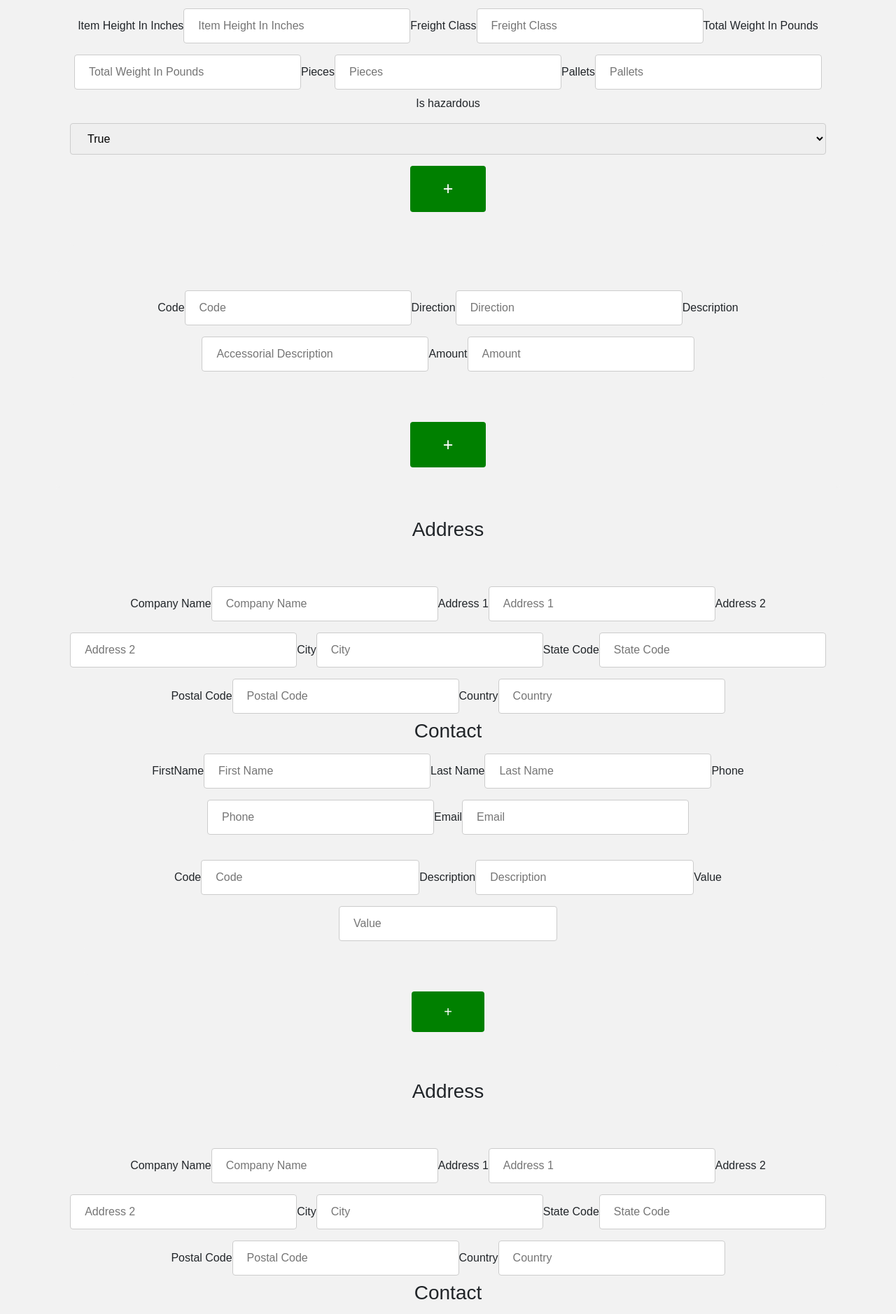
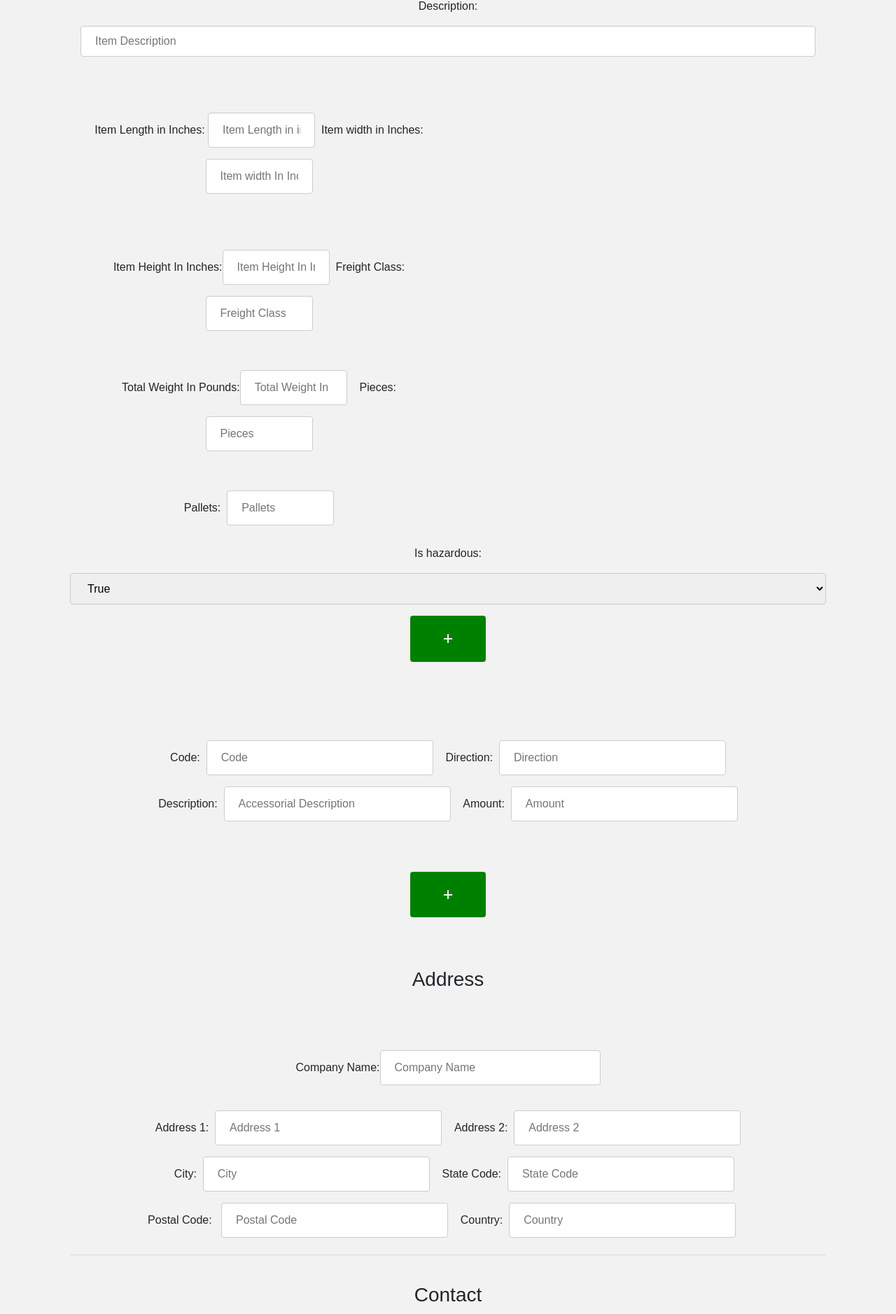
Before and after one commit to Avidexp/test_Forms, a React (Create React App) app: page / in a window 1280 px wide. Shown: the part 610-2488 px from the top of the page at 70% size. Built offline with nearby package versions, Linux system fonts and the light colour scheme.

Commit message:
Finished Forms

```diff
--- a/src/App.js
+++ b/src/App.js
@@ -1,6 +1,6 @@
 import React, { Component } from 'react';
 import './App.css';
-import {PanelGroup, Panel, Button, Alert} from "react-bootstrap";
+import {PanelGroup, Panel, Button, Alert, Col} from "react-bootstrap";
 import axios from 'axios';
 
 
@@ -336,7 +336,7 @@ let accessorial = {AccessorialCode, AccessorialDirection, AccessorialDescription
 
   } else {
     this.setState({accessorials:[...this.state.accessorials, accessorial]});
-
+    document.getElementById("AccessorialsError").innerHTML = "";
   }
 
 };
@@ -349,60 +349,71 @@ let accessorial = {AccessorialCode, AccessorialDirection, AccessorialDescription
         </header>
         <div>
 
-        <label >Customer Name</label> &nbsp;
+        <label >Customer Name: </label> &nbsp;
         <input type="text" id="customerName" name="customerName" placeholder="Customer Name"/>&nbsp;&nbsp;
-
-        <label >Shipment Number</label>&nbsp;
+        <label >Shipment Number: </label>&nbsp;
         <input type="text" id="shipmentNumber" name="shipmentNumber" placeholder="Shipment Number"/> &nbsp; <br/>
 
-        <label>Total Charge</label>
+        <br/>
+
+        <label>Total Charge: </label>&nbsp;
         <input type="text" id="totalCharge" name="totalCharge" placeholder="Total Charge"/>
 
-        <label >Ship Date</label>
+      <Col mdPull={6}>
+        <label >Ship Date: </label>&nbsp;
 <input type="date" name="shipDate" id="shipDate"/>
 
-<label>Delivery Date</label>
+<label>Delivery Date: </label>&nbsp;
 <input type="date" name="deliveryDate" id="deliveryDate"/>
 <br/>
-
+</Col>
 <div id="DateError" style={{'color': 'black'}}></div>
 <PanelGroup>
 
 
  <Panel collapsible header="Charges" eventKey="2">
 
-     <label>Code</label>
-     <input type="text" id="ChargesCode" name="ChargesCode" placeholder="Direction"/>
+     <label>Code: </label>&nbsp;
+     <input type="text" id="ChargesCode" name="ChargesCode" placeholder="Direction"/>&nbsp;&nbsp;
 
 
-     <label >Amount</label>
+     <label >Amount: </label>&nbsp;
      <input type="text" id="ChargesAmount" name="ChargesAmount" placeholder="Amount"/>
 
-     <label >Description</label>
+      <Col md={12} lg={12}>
+     <label >Description: </label>
      <input type="textarea" id="itemDescription" name="itemDescription" placeholder="Item Description"/>
+      </Col>
+      <br/>
+      <Col xs={4} md={4} lg={6} >
+     <label >Item Length in Inches: </label>&nbsp;
+     <input type="text" id="itemLengthInInches" name="itemLengthInInches" placeholder="Item Length in inches"/>&nbsp;&nbsp;
 
-     <label >Item Length in Inches</label>
-     <input type="text" id="itemLengthInInches" name="itemLengthInInches" placeholder="Item Length in inches"/>
+     <label>Item width in Inches: </label>
+     <input type="text" id="itemwidthInInches" name="itemwidthInInches" placeholder="Item width In Inches"/>
+    </Col>
+     <br/>
+     <Col xs={4} md={4} lg={6} >
+     <label >Item Height In Inches: </label>
+     <input type="text" id="itemHeightInInches" name="itemHeightInInches" placeholder="Item Height In Inches"/>
+     &nbsp;&nbsp;
+     <label>Freight Class: </label>
+     <input type="text" id="freightClass" name="freightClass" placeholder="Freight Class"/>
+     </Col>
 
-     <label>Item width in Inches</label>
-     <input type="text" id="itemwidthInInches" name="itemwidthInInches" placeholder="Item width In Inches"/>
+     <Col xs={4} md={4} lg={6} >
+     <label>Total Weight In Pounds: </label>
+     <input type="text" id="totalWeightInPounds" name="totalWeightInPounds" placeholder="Total Weight In Pounds"/>
+     &nbsp;&nbsp;&nbsp;&nbsp;
+     <label>Pieces: </label>
+     <input type="text" id="pieces" name="pieces" placeholder="Pieces"/>
+      </Col>
 
-     <label >Item Height In Inches</label>
-     <input type="text" id="itemHeightInInches" name="itemHeightInInches" placeholder="Item Height In Inches"/>
-
-     <label>Freight Class</label>
-     <input type="text" id="freightClass" name="freightClass" placeholder="Freight Class"/>
-
-     <label>Total Weight In Pounds</label>
-     <input type="text" id="totalWeightInPounds" name="totalWeightInPounds" placeholder="Total Weight In Pounds"/>
-
-     <label>Pieces</label>
-     <input type="text" id="pieces" name="pieces" placeholder="Pieces"/>
-
-     <label >Pallets</label>
+      <Col xs={4} md={4} lg={6} >
+     <label >Pallets: </label>&nbsp;&nbsp;
      <input type="text" id="pallets" name="pallets" placeholder="Pallets"/>
-
-     <label>Is hazardous</label>
+      </Col>
+     <label>Is hazardous: </label>
      <select id="isHazardous">
          <option value="true">True</option>
          <option value="false">False</option>
@@ -460,16 +471,16 @@ let accessorial = {AccessorialCode, AccessorialDirection, AccessorialDescription
 
  <Panel collapsible header="Accessorials" eventKey="3">
 
-    <label >Code</label>
-     <input type="text" id="AccessorialCode" name="code" placeholder="Code"/>
+    <label >Code: </label>&nbsp;&nbsp;
+     <input type="text" id="AccessorialCode" name="code" placeholder="Code"/>&nbsp;&nbsp;&nbsp;&nbsp;
 
-     <label>Direction</label>
+     <label>Direction: </label>&nbsp;&nbsp;
      <input type="text" id="AccessorialDirection" name="AccessorialDirection" placeholder="Direction"/>
+      <br/>
+     <label>Description: </label>&nbsp;&nbsp;
+     <input type="text" id="AccessorialDescription" name="AccessorialDescription" placeholder="Accessorial Description"/>&nbsp;&nbsp;&nbsp;&nbsp;
 
-     <label>Description</label>
-     <input type="text" id="AccessorialDescription" name="AccessorialDescription" placeholder="Accessorial Description"/>
-
-     <label >Amount</label>
+     <label >Amount: </label>&nbsp;&nbsp;
      <input type="text" id="AccessorialAmount" name="Amount" placeholder="Amount"/>
 
       <br/>
@@ -513,51 +524,54 @@ let accessorial = {AccessorialCode, AccessorialDirection, AccessorialDescription
      <br/>
      <h3>Address</h3><br/>
      <br/>
-     <label >Company Name</label>
+     <Col md={12} lg={12}>
+     <label >Company Name: </label>
      <input type="text" id="OriginCompanyName" name="CompanyName" placeholder="Company Name"/>
+      </Col>
 
-     <label >Address 1</label>
-     <input type="text" id="OriginAddress1" name="Address1" placeholder="Address 1"/>
+     <label >Address 1: </label>&nbsp;&nbsp;
+     <input type="text" id="OriginAddress1" name="Address1" placeholder="Address 1"/>&nbsp;&nbsp;&nbsp;&nbsp;
 
-     <label >Address 2</label>
-     <input type="text" id="OriginAddress2" name="Address2" placeholder="Address 2"/>
+     <label >Address 2: </label>&nbsp;&nbsp;
+     <input type="text" id="OriginAddress2" name="Address2" placeholder="Address 2"/> <br/>&nbsp;&nbsp;&nbsp;&nbsp;
 
-     <label >City</label>
-     <input type="text" id="OriginCity" name="City" placeholder="City"/>
+     <label >City: </label>&nbsp;&nbsp;
+     <input type="text" id="OriginCity" name="City" placeholder="City"/>&nbsp;&nbsp;&nbsp;&nbsp;
 
-     <label >State Code</label>
-     <input type="text" id="OriginStateCode" name="StateCode" placeholder="State Code"/>
+     <label >State Code: </label>&nbsp;&nbsp;
+     <input type="text" id="OriginStateCode" name="StateCode" placeholder="State Code"/> <br/>
 
-     <label>Postal Code</label>
-     <input type="text" id="OriginPostalCode" name="PostalCode" placeholder="Postal Code"/>
+     <label>Postal Code: </label> &nbsp;&nbsp;
+     <input type="text" id="OriginPostalCode" name="PostalCode" placeholder="Postal Code"/>&nbsp;&nbsp;&nbsp;&nbsp;
 
-     <label >Country</label>
-     <input type="text" id="OriginCountry" name="Country" placeholder="Country"/>
+     <label >Country: </label>&nbsp;&nbsp;
+     <input type="text" id="OriginCountry" name="Country" placeholder="Country"/>&nbsp;&nbsp;&nbsp;&nbsp;
 
-
+      <hr/>
       <br/>
       <h3>Contact </h3>
-      <label >FirstName</label>
-     <input type="text" id="OriginContactFirstName" name="FirstName" placeholder="First Name"/>
+      <br/>
+      <label >FirstName: </label>&nbsp;&nbsp;
+     <input type="text" id="OriginContactFirstName" name="FirstName" placeholder="First Name"/>&nbsp;&nbsp;&nbsp;&nbsp;
 
-     <label >Last Name</label>
-     <input type="text" id="OriginContactLastName" name="LastName" placeholder="Last Name"/>
+     <label >Last Name: </label>
+     <input type="text" id="OriginContactLastName" name="LastName" placeholder="Last Name"/> <br/>
 
-     <label >Phone</label>
-     <input type="text" id="OriginContactPhone" name="Phone" placeholder="Phone"/>
+     <label >Phone: </label>&nbsp;&nbsp;
+     <input type="text" id="OriginContactPhone" name="Phone" placeholder="Phone"/>&nbsp;&nbsp;&nbsp;&nbsp;
 
-     <label >Email</label>
+     <label >Email: </label>
      <input type="text" id="OriginContactEmail" name="Email" placeholder="Email"/>
      <br/>
      <Panel header="Reference Numbers" bsStyle="info">
 
-     <label >Code</label>
-      <input type="text" id="OriginReferenceNumberCode" name="OriginReferenceNumberCode" placeholder="Code"/>
+     <label >Code: </label>&nbsp;&nbsp;
+      <input type="text" id="OriginReferenceNumberCode" name="OriginReferenceNumberCode" placeholder="Code"/>&nbsp;&nbsp;&nbsp;&nbsp;
 
-      <label>Description</label>
-      <input type="text" id="OriginReferenceNumberDescription" name="iderenceNumbersDescription" placeholder="Description"/>
+      <label>Description: </label>&nbsp;&nbsp;
+      <input type="text" id="OriginReferenceNumberDescription" name="iderenceNumbersDescription" placeholder="Description"/> <br/>
 
-      <label >Value</label>
+      <label >Value: </label>
       <input type="text" id="OriginReferenceNumberValue" name="OriginReferenceNumberValue" placeholder="Value"/>
 
 
@@ -597,51 +611,52 @@ let accessorial = {AccessorialCode, AccessorialDirection, AccessorialDescription
 
      <h3>Address</h3><br/>
      <br/>
-     <label >Company Name</label>
+     <Col md={12} lg={12}>
+     <label >Company Name: </label>&nbsp;&nbsp;
      <input type="text" id="Destination_CompanyName" name="DestinationCompanyName" placeholder="Company Name"/>
+     </Col>
+     <label >Address 1: </label>&nbsp;&nbsp;
+     <input type="text" id="Destination_Address1" name="DestinationAddress1" placeholder="Address 1"/>&nbsp;&nbsp;&nbsp;&nbsp;
 
-     <label >Address 1</label>
-     <input type="text" id="Destination_Address1" name="DestinationAddress1" placeholder="Address 1"/>
+     <label >Address 2: </label>&nbsp;&nbsp;
+     <input type="text" id="Destination_Address2" name="DestinationAddress2" placeholder="Address 2"/><br/>
 
-     <label >Address 2</label>
-     <input type="text" id="Destination_Address2" name="DestinationAddress2" placeholder="Address 2"/>
+     <label >City: </label>&nbsp;&nbsp;
+     <input type="text" id="Destination_City" name="DestinationCity" placeholder="City"/>&nbsp;&nbsp;&nbsp;&nbsp;
 
-     <label >City</label>
-     <input type="text" id="Destination_City" name="DestinationCity" placeholder="City"/>
+     <label >State Code: </label>&nbsp;&nbsp;
+     <input type="text" id="Destination_StateCode" name="DestinationStateCode" placeholder="State Code"/> <br/>
 
-     <label >State Code</label>
-     <input type="text" id="Destination_StateCode" name="DestinationStateCode" placeholder="State Code"/>
+     <label>Postal Code: </label> &nbsp;&nbsp;
+     <input type="text" id="Destination_PostalCode" name="DestinationPostalCode" placeholder="Postal Code"/>&nbsp;&nbsp;&nbsp;&nbsp;
 
-     <label>Postal Code</label>
-     <input type="text" id="Destination_PostalCode" name="DestinationPostalCode" placeholder="Postal Code"/>
-
-     <label >Country</label>
-     <input type="text" id="Destination_Country" name="DestinationCountry" placeholder="Country"/>
+     <label >Country: </label>&nbsp;&nbsp;
+     <input type="text" id="Destination_Country" name="DestinationCountry" placeholder="Country"/>&nbsp;&nbsp;&nbsp;&nbsp;
 
 
       <br/>
       <h3>Contact </h3>
-      <label >FirstName</label>
-     <input type="text" id="DestinationFirstName" name="DestinationFirstName" placeholder="First Name"/>
+      <label >FirstName: </label>&nbsp;&nbsp;
+     <input type="text" id="DestinationFirstName" name="DestinationFirstName" placeholder="First Name"/>&nbsp;&nbsp;&nbsp;&nbsp;
 
-     <label >Last Name</label>
-     <input type="text" id="DestinationLastName" name="DestinationLastName" placeholder="Last Name"/>
+     <label >Last Name: </label>
+     <input type="text" id="DestinationLastName" name="DestinationLastName" placeholder="Last Name"/> <br/>
 
-     <label >Phone</label>
-     <input type="text" id="DestinationPhone" name="DestinationPhone" placeholder="Phone"/>
+     <label >Phone: </label>&nbsp;&nbsp;
+     <input type="text" id="DestinationPhone" name="DestinationPhone" placeholder="Phone"/>&nbsp;&nbsp;&nbsp;&nbsp;
 
-     <label >Email</label>
+     <label >Email: </label>
      <input type="text" id="DestinationEmail" name="DestinationEmail" placeholder="Email"/>
      <br/>
      <Panel header="Reference Numbers" bsStyle="info">
 
-     <label >Code</label>
-      <input type="text" id="DestinationReferenceNumberCode" name="DestinationReferenceNumberCode" placeholder="Code"/>
+     <label >Code: </label>&nbsp;&nbsp;
+      <input type="text" id="DestinationReferenceNumberCode" name="DestinationReferenceNumberCode" placeholder="Code"/>&nbsp;&nbsp;&nbsp;&nbsp;
 
-      <label>Description</label>
-      <input type="text" id="DestinationReferenceNumberDescription" name="DestinationReferenceNumberDescription" placeholder="Description"/>
+      <label>Description: </label>&nbsp;&nbsp;
+      <input type="text" id="DestinationReferenceNumberDescription" name="DestinationReferenceNumberDescription" placeholder="Description"/> <br/>
 
-      <label >Value</label>
+      <label >Value: </label> &nbsp;&nbsp;
       <input type="text" id="DestinationReferenceNumberValue" name="DestinationReferenceNumberValue" placeholder="Value"/>
 
       <div id="DestinationError"></div>
@@ -679,53 +694,54 @@ let accessorial = {AccessorialCode, AccessorialDirection, AccessorialDescription
 
     <h3>Address</h3><br/>
      <br/>
-     <label >Company Name</label>
+     <Col md={12} lg={12}>
+     <label >Company Name: </label>
      <input type="text" id="BillToCompanyName" name="CompanyName" placeholder="Company Name"/>
+</Col>
+     <label >Address 1: </label>&nbsp;&nbsp;
+     <input type="text" id="BillToAddress1" name="Address1" placeholder="Address 1"/>&nbsp;&nbsp;&nbsp;&nbsp;
 
-     <label >Address 1</label>
-     <input type="text" id="BillToAddress1" name="Address1" placeholder="Address 1"/>
+     <label >Address 2: </label>&nbsp;&nbsp;
+     <input type="text" id="BillToAddress2" name="Address2" placeholder="Address 2"/> <br/>
 
-     <label >Address 2</label>
-     <input type="text" id="BillToAddress2" name="Address2" placeholder="Address 2"/>
+     <label >City: </label>&nbsp;&nbsp;
+     <input type="text" id="BillToCity" name="City" placeholder="City"/>&nbsp;&nbsp;&nbsp;&nbsp;
 
-     <label >City</label>
-     <input type="text" id="BillToCity" name="City" placeholder="City"/>
+     <label >State Code: </label>&nbsp;&nbsp;
+     <input type="text" id="BillToStateCode" name="StateCode" placeholder="State Code"/> <br/>
 
-     <label >State Code</label>
-     <input type="text" id="BillToStateCode" name="StateCode" placeholder="State Code"/>
+     <label>Postal Code: </label> &nbsp;&nbsp;
+     <input type="text" id="BillToPostalCode" name="PostalCode" placeholder="Postal Code"/>&nbsp;&nbsp;&nbsp;&nbsp;
 
-     <label>Postal Code</label>
-     <input type="text" id="BillToPostalCode" name="PostalCode" placeholder="Postal Code"/>
+     <label >Country: </label>&nbsp;&nbsp;
+     <input type="text" id="BillToCountry" name="Country" placeholder="Country"/>&nbsp;&nbsp;&nbsp;&nbsp;
 
-     <label >Country</label>
-     <input type="text" id="BillToCountry" name="Country" placeholder="Country"/>
-
-
+      <hr/>
       <br/>
       <h3>Contact </h3>
-      <label >FirstName</label>
-     <input type="text" id="BillToFirstName" name="FirstName" placeholder="First Name"/>
+      <label >FirstName: </label>&nbsp;&nbsp;
+     <input type="text" id="BillToFirstName" name="FirstName" placeholder="First Name"/>&nbsp;&nbsp;&nbsp;&nbsp;
 
-     <label >Last Name</label>
-     <input type="text" id="BillToLastName" name="LastName" placeholder="Last Name"/>
+     <label >Last Name: </label>&nbsp;&nbsp;
+     <input type="text" id="BillToLastName" name="LastName" placeholder="Last Name"/> <br/>
 
-     <label >Phone</label>
-     <input type="text" id="BillToPhone" name="Phone" placeholder="Phone"/>
+     <label >Phone: </label>&nbsp;&nbsp;
+     <input type="text" id="BillToPhone" name="Phone" placeholder="Phone"/>&nbsp;&nbsp;&nbsp;&nbsp;
 
-     <label >Email</label>
+     <label >Email: </label>&nbsp;&nbsp;
      <input type="text" id="BillToEmail" name="Email" placeholder="Email"/>
      <br/>
      <Panel header="Reference Numbers" bsStyle="info">
 
-     <label >Code</label>
+     <label >Code: </label>&nbsp;&nbsp;
       <input type="text" id="BillToReferenceCode" name="Code" placeholder="Code"/>
 
-      <label>Description</label>
-      <input type="text" id="BillToReferenceDescription" name="iderenceNumbersDescription" placeholder="Description"/>
+      <label>Description: </label>&nbsp;&nbsp;
+      <input type="text" id="BillToReferenceDescription" name="rerenceNumbersDescription" placeholder="Description"/><br/>
 
-      <label >Value</label>
-      <input type="text" id="BillToReferenceValue" name="iderenceNumberValue" placeholder="Value"/>
-
+      <label >Value: </label>&nbsp;&nbsp;
+      <input type="text" id="BillToReferenceValue" name="RerenceNumberValue" placeholder="Value"/>
+      <br/>
       <button style={{"color":"white", "backgroundColor": "green", "fontSize": "20px"}} onClick={() => this.handleNewBillToReference(this)}>+</button>
 
       <div id="billToError"></div>
@@ -761,15 +777,15 @@ let accessorial = {AccessorialCode, AccessorialDirection, AccessorialDescription
       <Panel collapsible header="Additional Reference Numbers" eventKey="6">
       <Panel header="Reference Numbers" bsStyle="info">
 
-     <label >Code</label>
-      <input type="text" id="AdditionalReferenceCode" name="Code" placeholder="Code"/>
+     <label >Code: </label>&nbsp;&nbsp;
+      <input type="text" id="AdditionalReferenceCode" name="Code" placeholder="Code"/>&nbsp;&nbsp;&nbsp;&nbsp;
 
-      <label>Description</label>
-      <input type="text" id="AdditionalReferenceDescription" name="iderenceNumbersDescription" placeholder="Description"/>
+      <label>Description: </label>&nbsp;&nbsp;
+      <input type="text" id="AdditionalReferenceDescription" name="iderenceNumbersDescription" placeholder="Description"/>&nbsp;&nbsp;&nbsp;&nbsp; <br/>
 
-      <label >Value</label>
+      <label >Value: </label>&nbsp;&nbsp;
       <input type="text" id="AdditionalReferenceValue" name="iderenceNumberValue" placeholder="Value"/>
-
+    <br/>
       <button style={{"color":"white", "backgroundColor": "green", "fontSize": "20px"}} onClick={() => this.handleMainReference(this)}>+</button>
     <div id="ReferenceError"></div>
       {this.state.referenceNumbers.length > 0 ?
```
